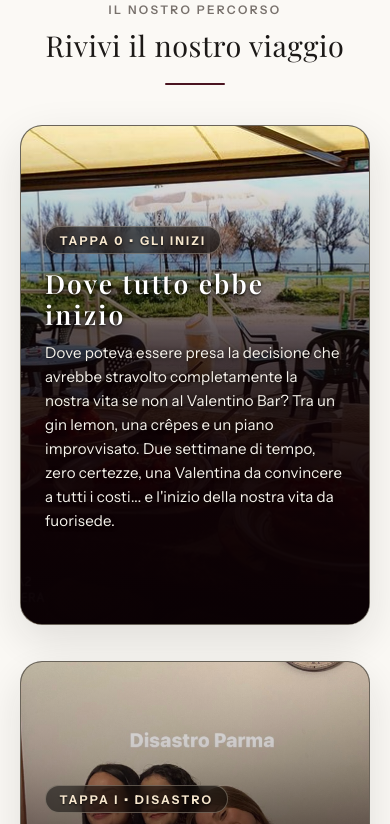
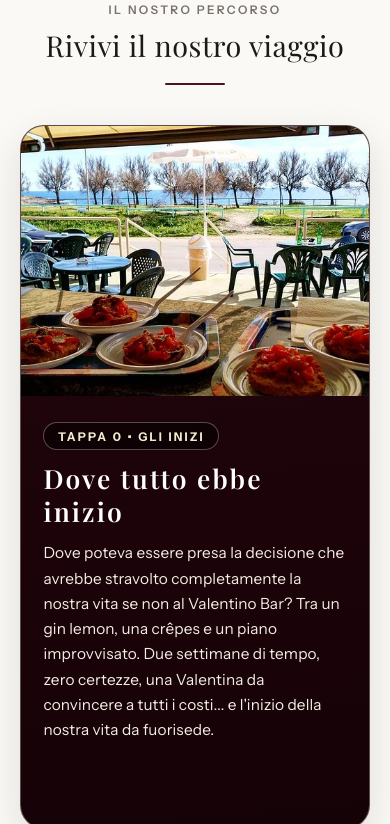
Before and after one commit to alelom7/regalo, a plain HTML site: page index.html in a window 390 px wide. Shown: the part 1076-1900 px from the top of the page. Drawn offline with nearby package versions, Linux system fonts and the light colour scheme; a web font is replaced by a local one.

Commit message:
nuovo tel

```diff
--- a/index.html
+++ b/index.html
@@ -11,7 +11,7 @@
     <link rel="preconnect" href="https://fonts.googleapis.com">
     <link rel="preconnect" href="https://fonts.gstatic.com" crossorigin>
     <link href="https://fonts.googleapis.com/css2?family=Instrument+Sans:ital,wght@0,400..700;1,400..700&family=Playfair+Display:ital,wght@0,400..700;1,400..700&display=swap" rel="stylesheet">
-    <link rel="stylesheet" href="style.css?v=13">
+    <link rel="stylesheet" href="style.css?v=14">
 </head>
 <body>
 
@@ -429,6 +429,6 @@
 
     <!-- Libreria per i coriandoli (Confetti) -->
     <script src="https://cdn.jsdelivr.net/npm/canvas-confetti@1.6.0/dist/confetti.browser.min.js"></script>
-    <script src="script.js?v=13"></script>
+    <script src="script.js?v=14"></script>
 </body>
 </html>
--- a/style.css
+++ b/style.css
@@ -954,32 +954,56 @@ h1, h2, h3 {
         width: 100%;
     }
 
+    /* Card da smartphone: foto pulita sopra e didascalia sotto separata */
     .glass-card {
-        height: 500px;
-        border-radius: 22px;
+        height: auto;
+        min-height: auto;
+        display: flex;
+        flex-direction: column;
+        background: linear-gradient(175deg, #24050d 0%, #150207 100%);
+        border-radius: 24px;
+        overflow: hidden;
         width: 100%;
+        border: 1px solid rgba(223, 213, 191, 0.35);
+        box-shadow: 0 14px 38px rgba(28, 25, 23, 0.12);
+    }
+
+    .glass-card-img {
+        width: 100%;
+        height: 270px;
+        object-fit: cover;
+        display: block;
+        flex-shrink: 0;
     }
 
     .glass-card-overlay {
-        padding: 2.2rem 1.5rem;
-        background: linear-gradient(
-            to bottom,
-            rgba(0, 0, 0, 0) 0%,
-            rgba(15, 2, 5, 0.25) 20%,
-            rgba(15, 2, 5, 0.82) 50%,
-            rgba(15, 2, 5, 0.95) 72%,
-            rgba(10, 1, 4, 0.99) 100%
-        );
+        position: static;
+        inset: auto;
+        display: flex;
+        flex-direction: column;
+        justify-content: flex-start;
+        padding: 1.6rem 1.4rem 1.8rem;
+        background: transparent;
+        color: #ffffff;
+    }
+
+    .glass-card-tag {
+        margin-bottom: 0.75rem;
     }
 
     .glass-card-overlay h3 {
         font-size: 1.65rem;
-        margin-bottom: 0.6rem;
+        line-height: 1.25;
+        margin-bottom: 0.75rem;
+        color: #ffffff;
+        text-shadow: none;
     }
 
     .glass-card-overlay p {
-        font-size: 0.94rem;
-        line-height: 1.6;
+        font-size: 0.96rem;
+        line-height: 1.65;
+        color: #f4eee5;
+        text-shadow: none;
     }
 
     /* Nav bar & Schermate */
```
